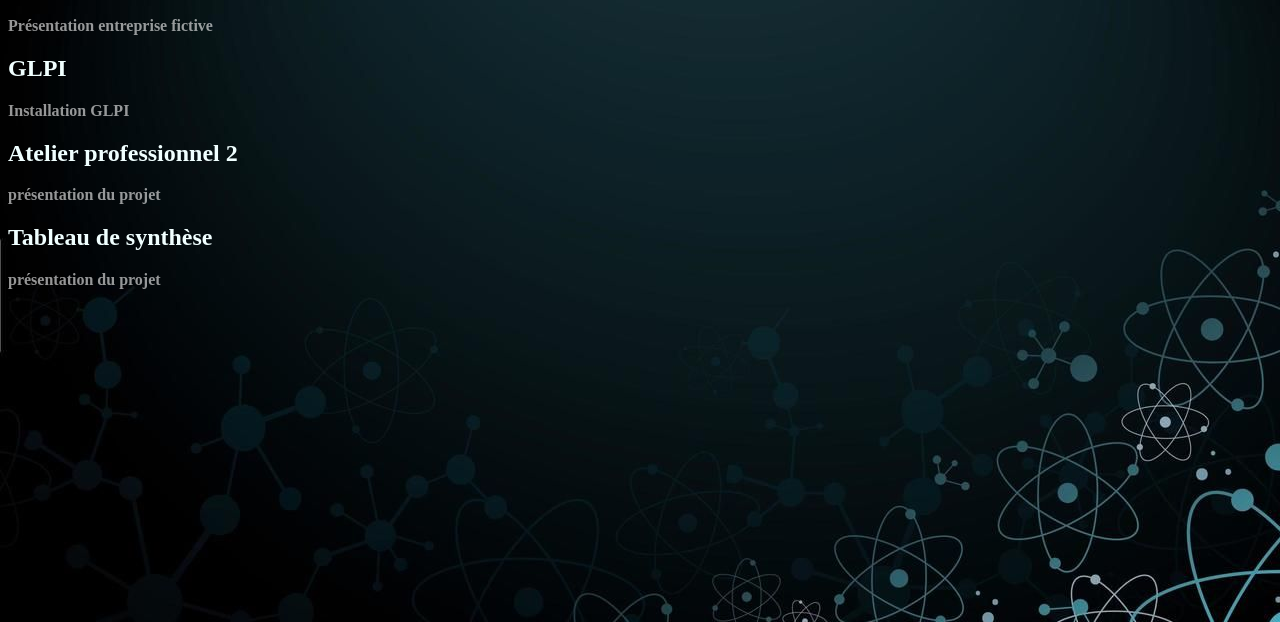
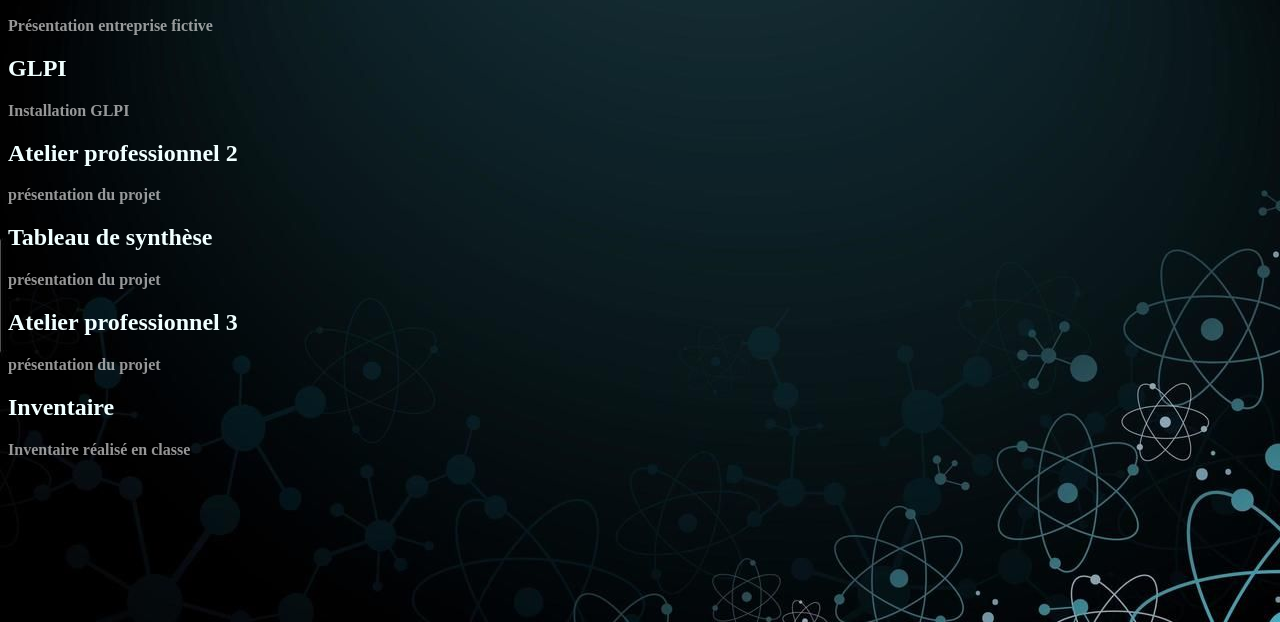
Before and after one commit to Lassana12345/myPortfolio, a plain HTML site: page Ecole.html in a window 1280 px wide. Shown: the part 178-800 px from the top of the page. Drawn offline with Linux system fonts and the light colour scheme.

Commit message:
maj 18/12/2023

```diff
--- a/Ecole.html
+++ b/Ecole.html
@@ -44,5 +44,16 @@
         <h2>Tableau de synthèse</h2>
         <a href="./doc/Tableau de synthese E4.pdf" target="_blank">présentation du projet </a>
     </div>
+
+    <div class="ap3">
+        <h2>Atelier professionnel 3</h2>
+        <a href="./doc/" target="_blank">présentation du projet </a>
+    </div>
+
+    <div class="inventaire">
+        <h2>Inventaire</h2>
+        <a href="./doc/inventaire (2).pdf" target="_blank">Inventaire réalisé en classe </a>
+    </div>
+
 </body>
 </html>
--- a/css styles/Ecole.css
+++ b/css styles/Ecole.css
@@ -52,6 +52,18 @@ color: rgba(255, 255, 255, 0.589);
     text-decoration: none;
     font-weight: bolder;
 }
+
+.ap3 a {
+color: rgba(255, 255, 255, 0.589);
+    text-decoration: none;
+    font-weight: bolder;
+}
+
+.inventaire a {
+color: rgba(255, 255, 255, 0.589);
+    text-decoration: none;
+    font-weight: bolder;
+}
 /* Existing CSS styles */
 
 /* Media query for responsiveness */
```
Also changed, not shown: 1 other file.
